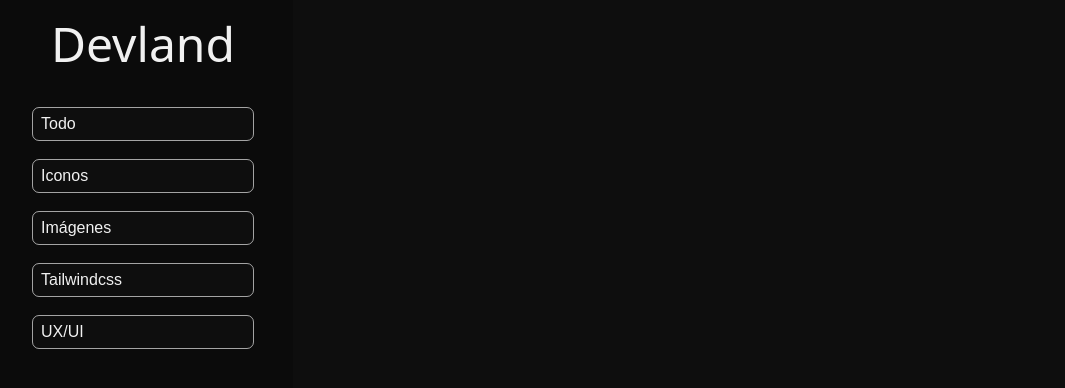
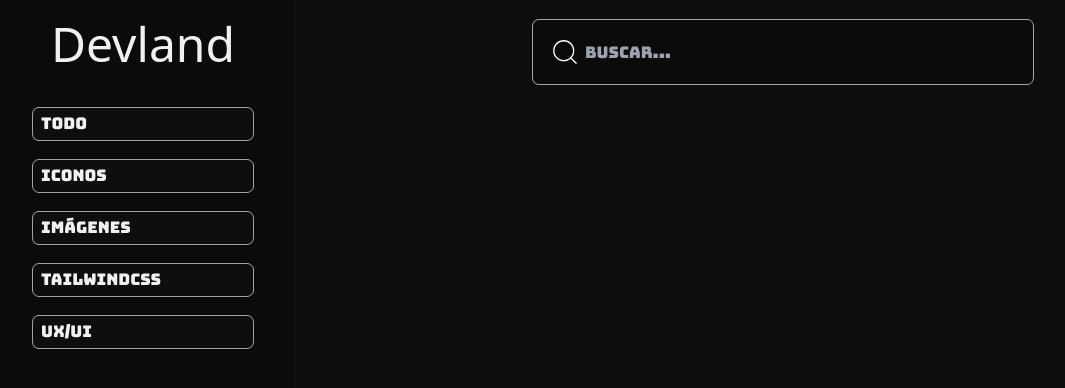
Before and after one commit to SanchezEnzo/DevLand, a React (Vite) app: page / in a window 1280 px wide. Shown: the top 388 px of the page, without its empty margins (7-1072 px from the left). Built offline with nearby package versions, Linux system fonts and the light colour scheme; a web font is replaced by a local one.

Commit message:
add search

```diff
--- a/src/index.css
+++ b/src/index.css
@@ -11,3 +11,9 @@
 html {
 	font-family: 'Montserrat', sans-serif;
 }
+
+.bungee-regular {
+	font-family: 'Bungee', sans-serif;
+	font-weight: 400;
+	font-style: normal;
+}
--- a/src/layout/components/Icons.tsx
+++ b/src/layout/components/Icons.tsx
@@ -0,0 +1,15 @@
+export function SearchIcon() {
+	return (
+		<svg
+			xmlns='http://www.w3.org/2000/svg'
+			width='32'
+			height='32'
+			viewBox='0 0 24 24'
+		>
+			<path
+				fill='#ffffff'
+				d='M20.031 20.79c.46.46 1.17-.25.71-.7l-3.75-3.76a7.9 7.9 0 0 0 2.04-5.31c0-4.39-3.57-7.96-7.96-7.96s-7.96 3.57-7.96 7.96s3.57 7.96 7.96 7.96c1.98 0 3.81-.73 5.21-1.94zM4.11 11.02c0-3.84 3.13-6.96 6.96-6.96c3.84 0 6.96 3.12 6.96 6.96s-3.12 6.96-6.96 6.96c-3.83 0-6.96-3.12-6.96-6.96'
+			/>
+		</svg>
+	);
+}
--- /dev/null
+++ b/src/layout/components/search/Search.tsx
@@ -0,0 +1,22 @@
+import { SearchIcon } from '../Icons';
+
+export function Search() {
+	return (
+		<header className='w-[500px] h-16 outline outline-[#f1f1f1aa] outline-[0.1px] mt-5 flex items-center bg-[rgb(11,11,11)] rounded-md'>
+			<form className='text-[#f1f1f1] flex gap-1 items-center w-full h-full pl-4 pr-5 bungee-regular'>
+				<button>
+					<SearchIcon />
+				</button>
+				<label htmlFor='search' className='w-full h-full py-4 '>
+					<input
+						type='text'
+						name='query'
+						id='search'
+						placeholder='Buscar...'
+						className='w-full h-full bg-transparent focus:outline-none'
+					/>
+				</label>
+			</form>
+		</header>
+	);
+}
--- a/src/layout/pages/LayoutApp.tsx
+++ b/src/layout/pages/LayoutApp.tsx
@@ -1,9 +1,13 @@
+import { Search } from '../components/search/Search';
 import { Sidebar } from '../components/sidebar/Sidebar';
 
 export function LayoutApp() {
 	return (
-		<div className='bg-[rgb(14,14,14)] min-h-screen'>
+		<div className='bg-[rgb(14,14,14)] min-h-screen flex'>
 			<Sidebar />
+			<section className='w-full flex flex-col items-center'>
+				<Search />
+			</section>
 		</div>
 	);
 }
```
